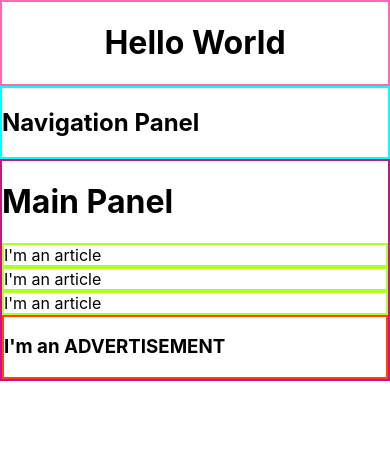
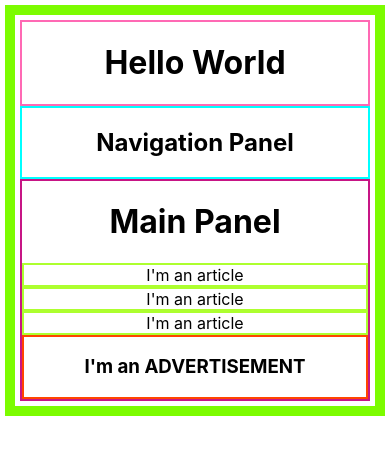
Before and after one commit to Julian-H-Martinez/react_work, a React (Create React App) app in the folder my-portfolio/: page / in a window 390 px wide. Shown: the top 454 px of the page. Built offline with nearby package versions, Linux system fonts and the light colour scheme.

Commit message:
working on styles, cleaned up default app.css; gonna read up more on styling in order to make mobile friendly

```diff
--- a/my-portfolio/src/components/App/App.css
+++ b/my-portfolio/src/components/App/App.css
@@ -1,38 +1,8 @@
-.App {
+.app {
   text-align: center;
+  box-shadow: black;
+  padding: 5px;
+  margin: 5px;
+  border: lawngreen 10px solid;
+  /*display: flex;*/
 }
-
-.App-logo {
-  height: 40vmin;
-  pointer-events: none;
-}
-
-@media (prefers-reduced-motion: no-preference) {
-  .App-logo {
-    animation: App-logo-spin infinite 20s linear;
-  }
-}
-
-.App-header {
-  background-color: #282c34;
-  min-height: 100vh;
-  display: flex;
-  flex-direction: column;
-  align-items: center;
-  justify-content: center;
-  font-size: calc(10px + 2vmin);
-  color: white;
-}
-
-.App-link {
-  color: #61dafb;
-}
-
-@keyframes App-logo-spin {
-  from {
-    transform: rotate(0deg);
-  }
-  to {
-    transform: rotate(360deg);
-  }
-}
--- a/my-portfolio/src/components/App/App.js
+++ b/my-portfolio/src/components/App/App.js
@@ -8,7 +8,7 @@
 
 function App() {
   return (
-    <div className="app">
+    <div className={"app"}>
       <Header />
       <Navigation />
       <Main>
```
